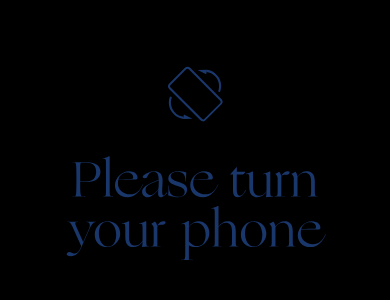
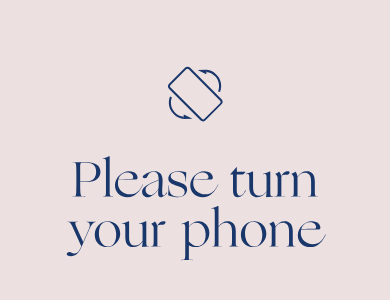
Before and after one commit to rylene/wedding, a plain HTML site: page index.html in a window 390 px wide. Shown: the part 218-518 px from the top of the page. Drawn offline with Linux system fonts and the light colour scheme.

Commit message:
change turn phone bg to pink!

```diff
--- a/index.html
+++ b/index.html
@@ -32,7 +32,7 @@ body {
 }
 
 .psa {
-	background: #000;
+	background: #ECE0E0;
 	color: #fff;
 	z-index: 2;
 	font-size: 70px;
```
